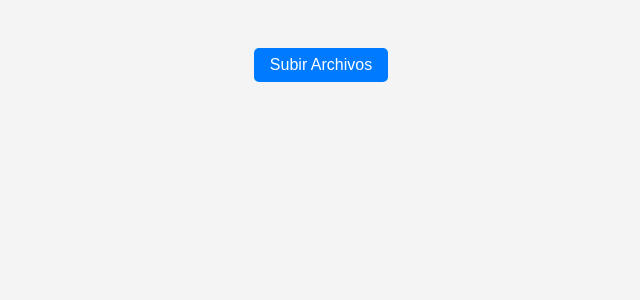
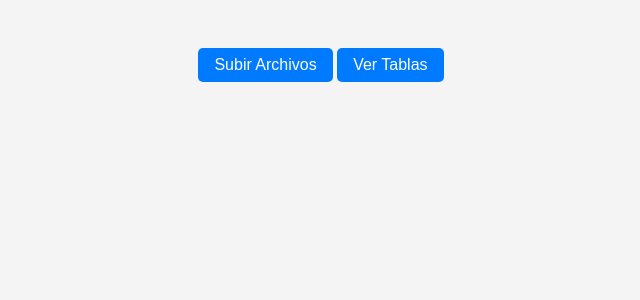
Before and after one commit to soletevendrell/visualizacion_power_bi, a Flask app: page / in a window 1280 px wide. Shown: the part 112-412 px from the top of the page, without its empty margins (319-959 px from the left). Run offline with Flask 3, Linux system fonts and the light colour scheme.

Commit message:
boton para ver archivos

```diff
--- a/project-root/templates/index.html
+++ b/project-root/templates/index.html
@@ -12,6 +12,7 @@
     </header>
     <main>
         <a href="/upload">Subir Archivos</a>
+        <a href="/tables">Ver Tablas</a>
     </main>
 </body>
 </html>
```
Also changed, not shown: project-root/mi_base_local.db.
